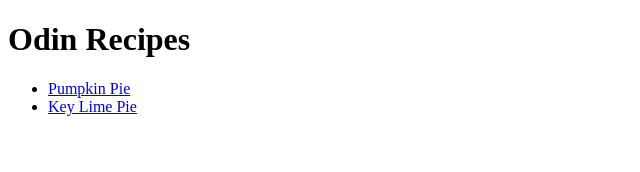
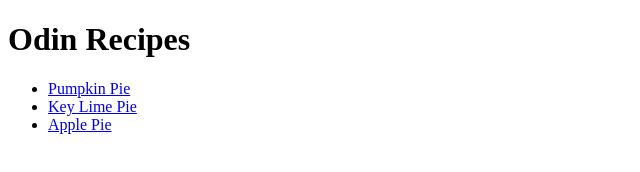
Before and after one commit to liquid-ic3/odin-recipes, a plain HTML site: page index.html in a window 1280 px wide. Shown: the full height of the page, 0-640 px from the left. Drawn offline with Linux system fonts and the light colour scheme.

Commit message:
Add link to Apple Pie Recipe

```diff
--- a/index.html
+++ b/index.html
@@ -10,6 +10,7 @@
     <ul>
       <li><a href="recipes/pumpkin_pie.html">Pumpkin Pie</a></li>
       <li><a href="recipes/key_lime_pie.html">Key Lime Pie</a></li>
+      <li><a href="recipes/apple_pie.html">Apple Pie</a></li>
     </ul>
   </body>
 </html>
```
